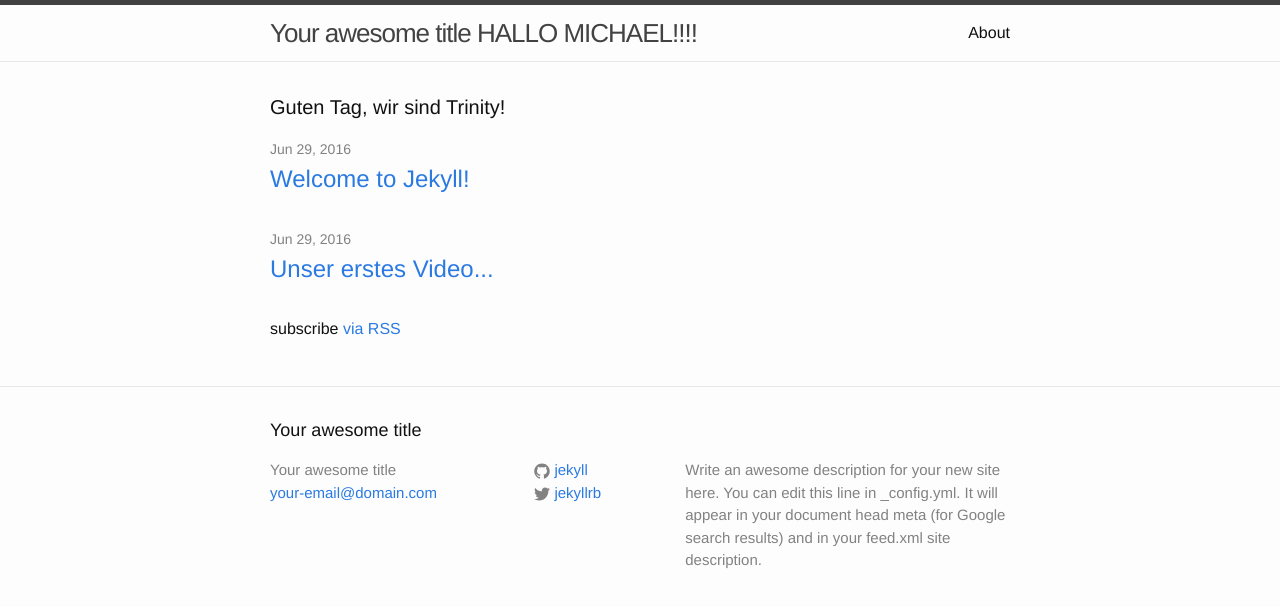
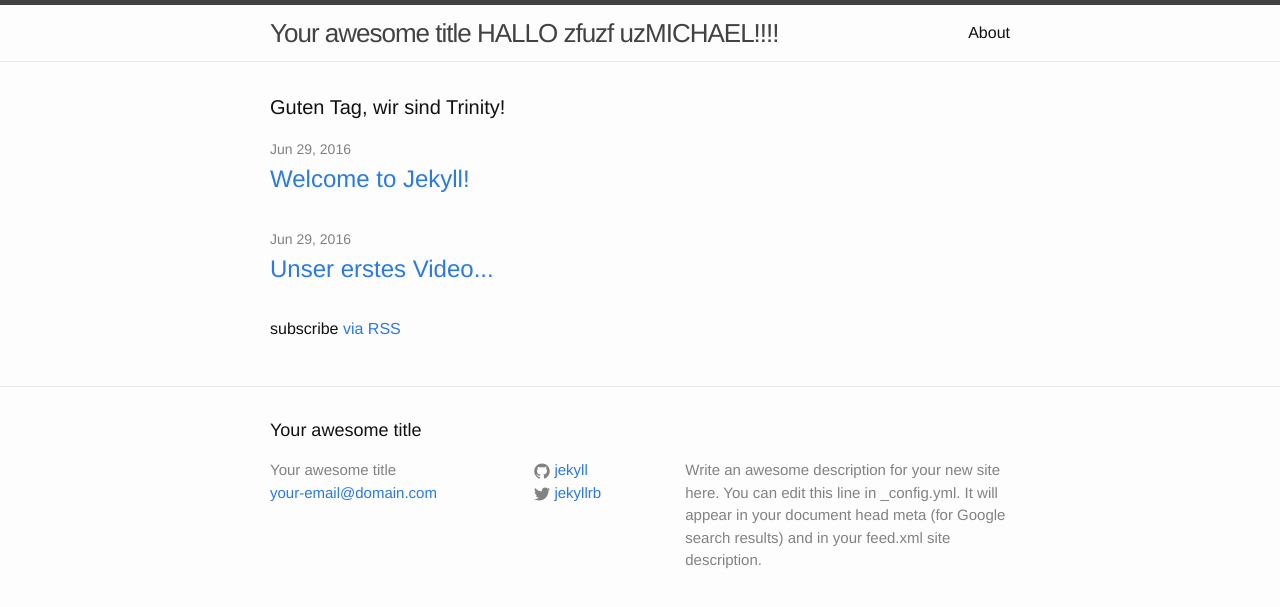
Before and after one commit to tales-of-trinity/tales-of-trinity.github.io, a Jekyll site: the page built from index.html, in a window 1280 px wide. Shown: the top 607 px of the page. Built offline with Jekyll 4.4.1, drawn with Linux system fonts in a browser that asks for light colours.

Commit message:
ich habe den titel geändert

```diff
--- a/_includes/header.html
+++ b/_includes/header.html
@@ -2,7 +2,7 @@
 
   <div class="wrapper">
 
-    <a class="site-title" href="{{ site.baseurl }}/">{{ site.title }} HALLO MICHAEL!!!!</a>
+    <a class="site-title" href="{{ site.baseurl }}/">{{ site.title }} HALLO zfuzf uzMICHAEL!!!!</a>
 
     <nav class="site-nav">
       <a href="#" class="menu-icon">
```
